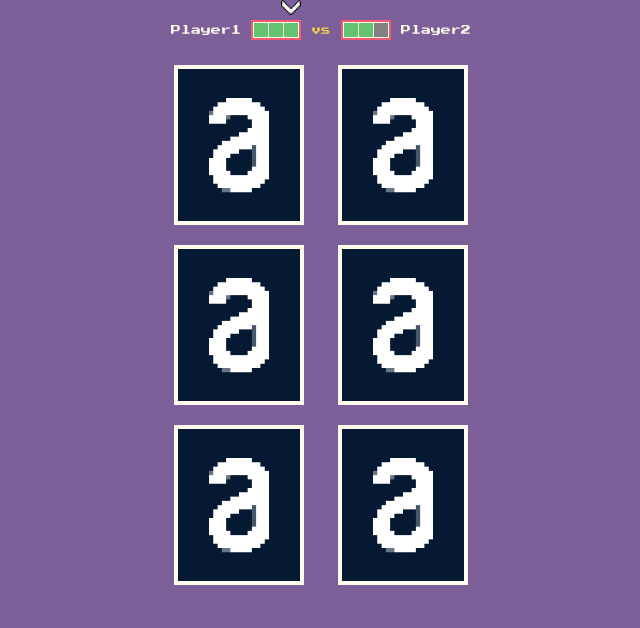
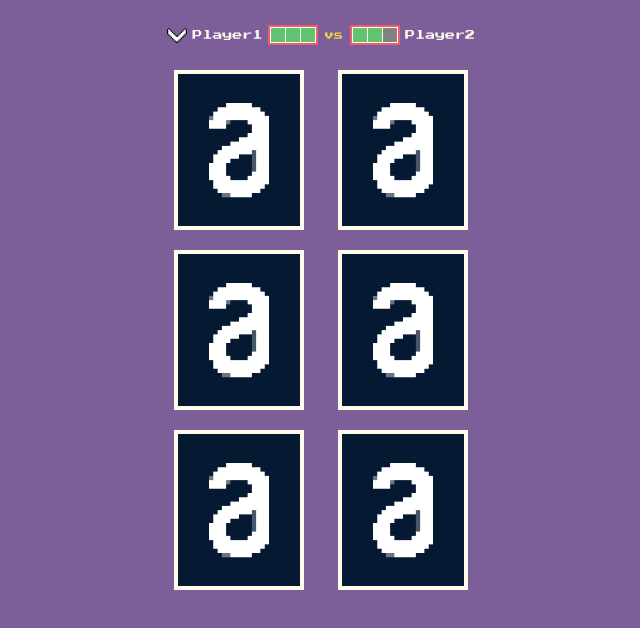
Before and after one commit to Matheussgsilva/matching-game, a website built with Vite: page index.html in a window 1280 px wide. Shown: the whole page, without its empty margins (319-959 px from the left). Built offline with nearby package versions, Linux system fonts and the light colour scheme.

Commit message:
Create ArrowDown component

```diff
--- /dev/null
+++ b/src/components/ArroDown/index.js
@@ -0,0 +1,7 @@
+function ArrowDown() {
+    return /*html*/ `
+    <img src="images/IconArrowDown.png" alt="Ícone de uma seta para baixo">
+    `
+}
+
+export default ArrowDown
--- a/src/objects/ScoreBoard/index.js
+++ b/src/objects/ScoreBoard/index.js
@@ -1,3 +1,4 @@
+import ArrowDown from "../../components/ArroDown";
 import PlayerId from "../../components/PlayerId";
 import PlayerScore from "../../components/PlayerScore";
 import VsPlayer from "../../components/VsPlayer";
@@ -5,8 +6,8 @@ import "./style.css";
 
 function ScoreBoard() {
     return /*html*/`
-        <div class="arrow-down"><img src="../../images/IconArrowDown.png"></div>
         <header class="score-board">
+            ${ArrowDown()}
             ${PlayerId("Player1")}
             ${PlayerScore(3)}
             ${VsPlayer()}
--- a/src/objects/ScoreBoard/style.css
+++ b/src/objects/ScoreBoard/style.css
@@ -5,8 +5,3 @@
     padding-top: 2.5rem;
     padding-bottom: 2.5rem;
 }
-
-.arrow-down {
-    margin-bottom: -20px;
-    padding-left: 120px;
-}
```
